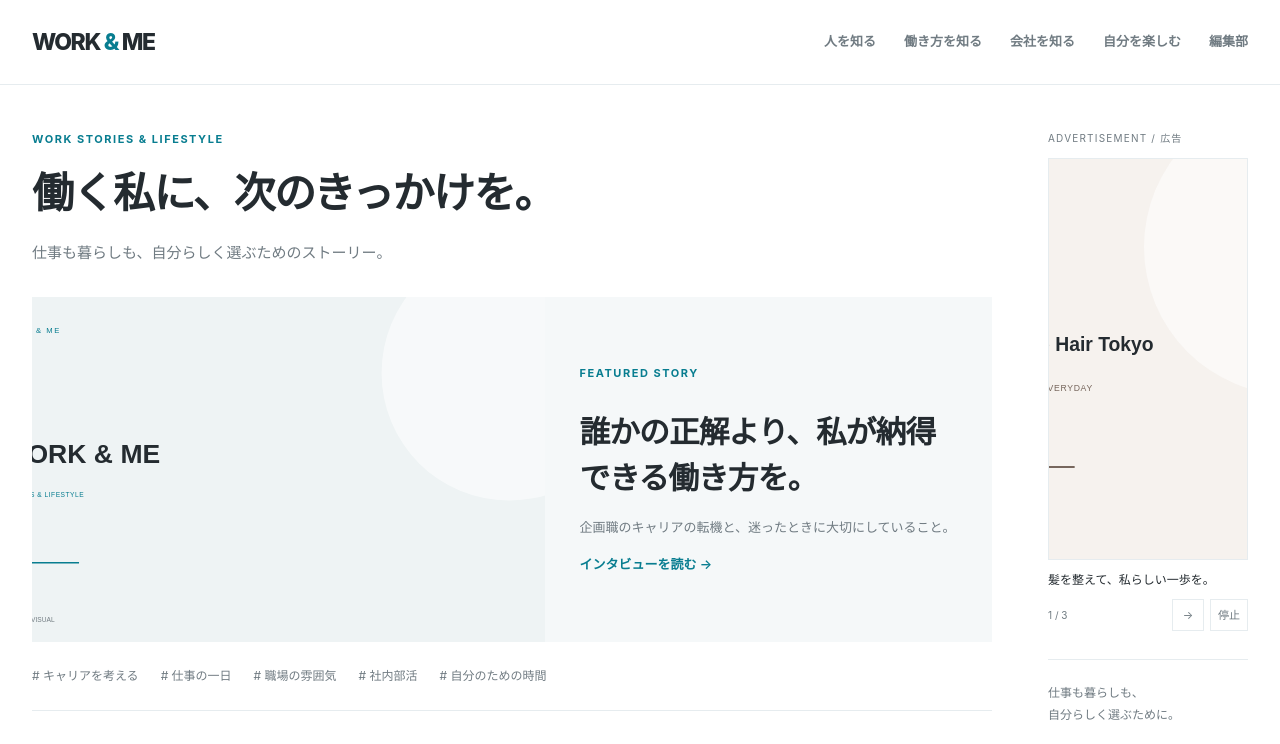
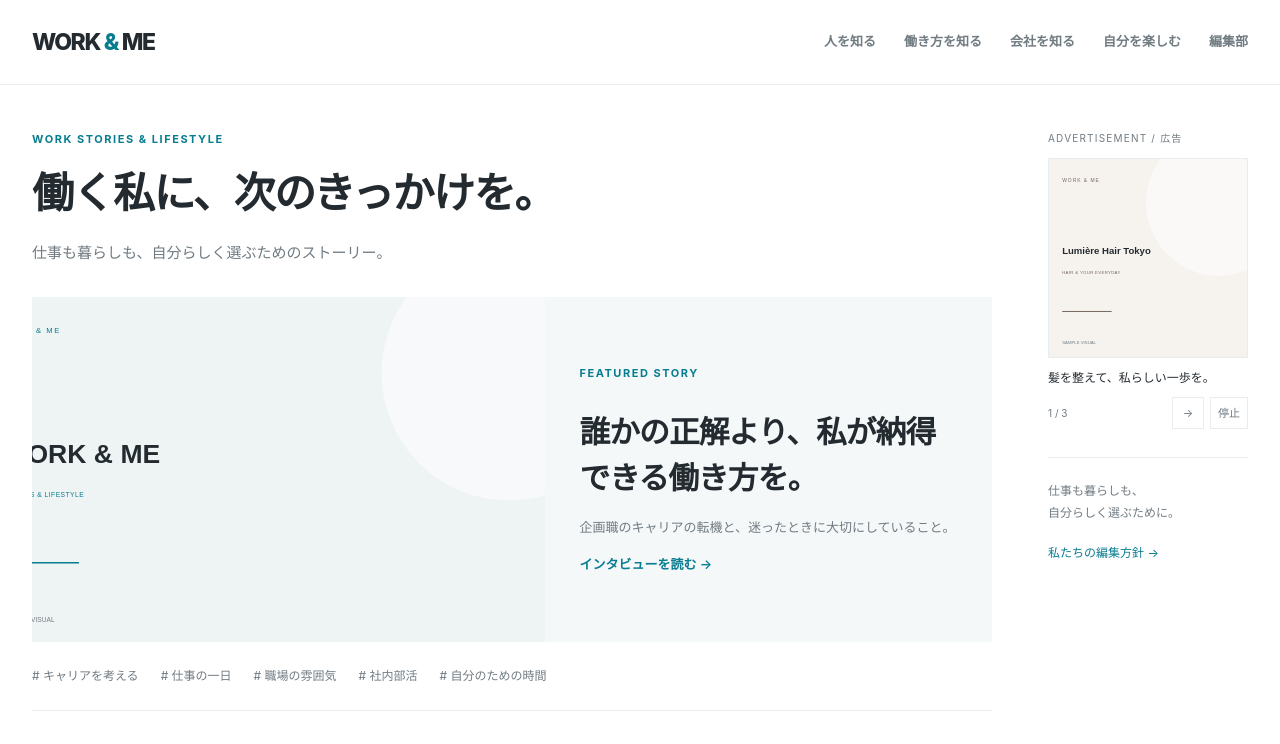
Before and after one commit to issei-dev/workme, a plain HTML site: page index.html in a window 1280 px wide. Shown: the top 744 px of the page. Drawn offline with Linux system fonts and the light colour scheme.

Commit message:
styles.css を更新

```diff
--- a/assets/styles.css
+++ b/assets/styles.css
@@ -788,3 +788,48 @@ blockquote footer {
     scroll-behavior: auto;
   }
 }
+/* File: assets/styles.css */
+
+/*
+ * 正方形広告の表示修正。
+ * このブロックをファイルの末尾に追加してください。
+ */
+
+.ad-rail {
+  min-width: 0;
+}
+
+.ad-rail .ad-link {
+  position: relative;
+  display: block;
+  width: 100%;
+  height: auto;
+  aspect-ratio: 1 / 1;
+  overflow: hidden;
+  box-sizing: border-box;
+  background: var(--soft, #f5f8f9);
+}
+
+.ad-rail .ad-link .ad-image {
+  position: absolute;
+  inset: 0;
+  display: block;
+  width: 100%;
+  height: 100%;
+  max-width: none;
+  max-height: none;
+  margin: 0;
+  padding: 0;
+  aspect-ratio: auto;
+  object-fit: cover;
+  object-position: center;
+}
+
+@media (max-width: 760px) {
+  .ad-rail {
+    position: static;
+    width: min(220px, 100%);
+    max-width: 100%;
+    margin-inline: auto;
+  }
+}
```
